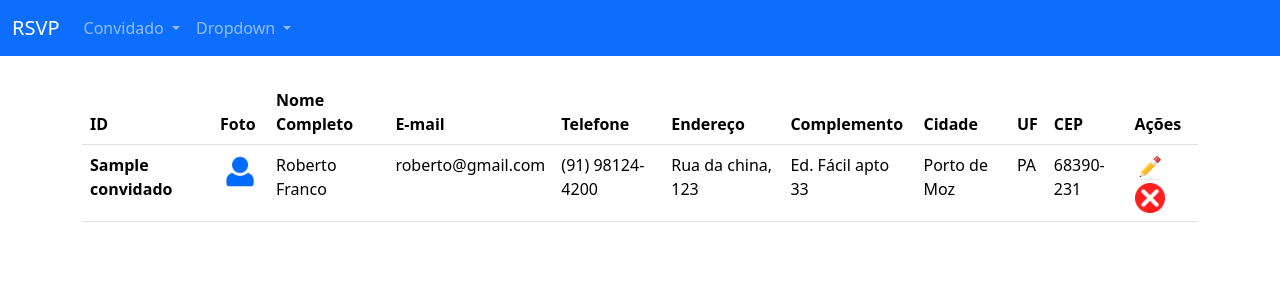
After one commit to robertoyuri/RSVP, a Django app: template RSVP/templates/convidados/listar.html in a window 1280 px wide. The commit adds this page. Shown: the top 300 px of the page. Run offline with Django 3.2, Linux system fonts and the light colour scheme; the template is opened without the code that fills it: most values are stand-ins (such as "Sample title", 1, 10 or a date in 2020).

Commit message:
listar convidado

```diff
--- a/RSVP/RSVP/urls.py
+++ b/RSVP/RSVP/urls.py
@@ -19,5 +19,6 @@ from django.urls import path, include
 
 urlpatterns = [
     path('admin/', admin.site.urls),
+    path('', include('convidados.urls')),
     path('convidados', include('convidados.urls')),
 ]
--- a/RSVP/convidados/urls.py
+++ b/RSVP/convidados/urls.py
@@ -1,9 +1,10 @@
 from django.urls import path
-from .views import home, cadastro
+from .views import home, cadastro, listar
 
 app_name = 'convidados'
 
 urlpatterns = [
     path('', home, name='home'),
     path('/cadastro/', cadastro, name='cadastro'),
+    path('/listar/', listar, name='listar'),
 ]
--- a/RSVP/convidados/views.py
+++ b/RSVP/convidados/views.py
@@ -6,3 +6,6 @@ def home(request):
 
 def cadastro(request):
     return render(request, 'convidados/cadastro.html')
+
+def listar(request):
+    return render(request, 'convidados/listar.html',{'convidados':range(50)})
--- /dev/null
+++ b/RSVP/templates/convidados/listar.html
@@ -0,0 +1,45 @@
+{% extends 'convidados/menu.html' %}
+{% load static %}
+{% block title %}Lista de Convidados{% endblock %}
+{% block body %}
+<br>
+<div class="container">
+    <table class="table">
+        <thead>
+        <tr>
+            <th scope="col">ID</th>
+            <th scope="col">Foto</th>
+            <th scope="col">Nome Completo</th>
+            <th scope="col">E-mail</th>
+            <th scope="col">Telefone</th>
+            <th scope="col">Endereço</th>
+            <th scope="col">Complemento</th>
+            <th scope="col">Cidade</th>
+            <th scope="col">UF</th>
+            <th scope="col">CEP</th>
+            <th scope="col">Ações</th>
+        </tr>
+        </thead>
+        <tbody>
+        {% for i in convidados %}
+        <tr>
+            <th scope="row">{{i}}</th>
+            <td><img src="{% static 'img/perfil.png' %}" height="40px"></td>
+            <td>Roberto Franco</td>
+            <td>roberto@gmail.com</td>
+            <td>(91) 98124-4200</td>
+            <td>Rua da china, 123</td>
+            <td>Ed. Fácil apto 33</td>
+            <td>Porto de Moz</td>
+            <td>PA</td>
+            <td>68390-231</td>
+            <td>
+                <a href="#"><img src="{% static 'img/editar.png' %}" height="30px"></a>
+                <a href="#"><img src="{% static 'img/excluir.png' %}" height="30px"></a>
+            </td>
+        </tr>
+        {% endfor %}
+        </tbody>
+    </table>
+</div>
+{% endblock %}
--- a/RSVP/templates/convidados/menu.html
+++ b/RSVP/templates/convidados/menu.html
@@ -15,9 +15,9 @@
             Convidado
           </a>
           <ul class="dropdown-menu">
-            <li><a class="dropdown-item" href="#">Listar</a></li>
+            <li><a class="dropdown-item" href="{% url 'convidados:listar' %}">Listar</a></li>
             <li><hr class="dropdown-divider"></li>
-            <li><a class="dropdown-item" href="#">Cadastrar</a></li>
+            <li><a class="dropdown-item" href="{% url 'convidados:cadastro' %}">Cadastrar</a></li>
           </ul>
         </li>
 
--- a/RSVP/templates/home.html
+++ b/RSVP/templates/home.html
@@ -8,6 +8,7 @@
     <script src="https://cdn.jsdelivr.net/npm/bootstrap@5.3.8/dist/js/bootstrap.bundle.min.js" integrity="sha384-FKyoEForCGlyvwx9Hj09JcYn3nv7wiPVlz7YYwJrWVcXK/BmnVDxM+D2scQbITxI" crossorigin="anonymous"></script>
 </head>
 <body>
+<a class="navbar-brand" href="{% url 'convidados:cadastro' %}">RSVP</a>
 <script>
     //alert('Seja bem vindo!');
 </script>
```
Also changed, not shown: RSVP/media/img/editar.png (renamed from RSVP/media/img/edit.png), RSVP/media/img/excluir.png (added), RSVP/media/img/perfil.png (added).
